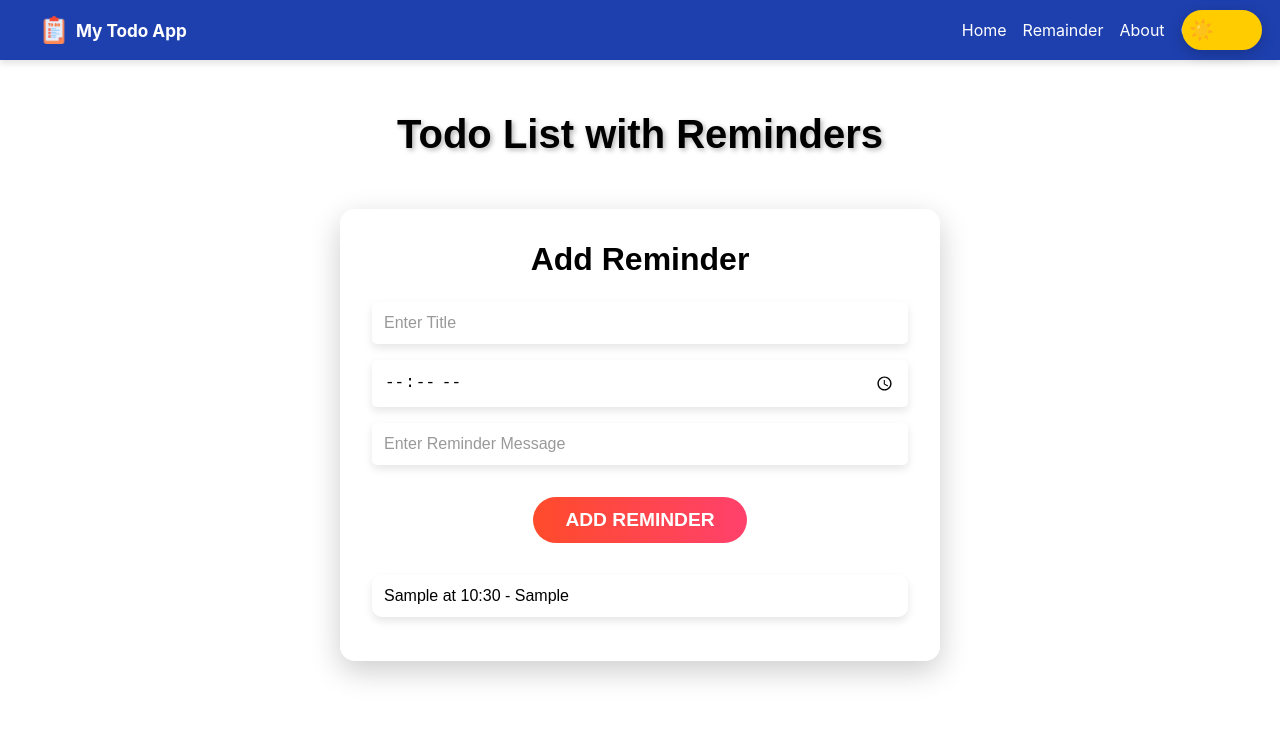
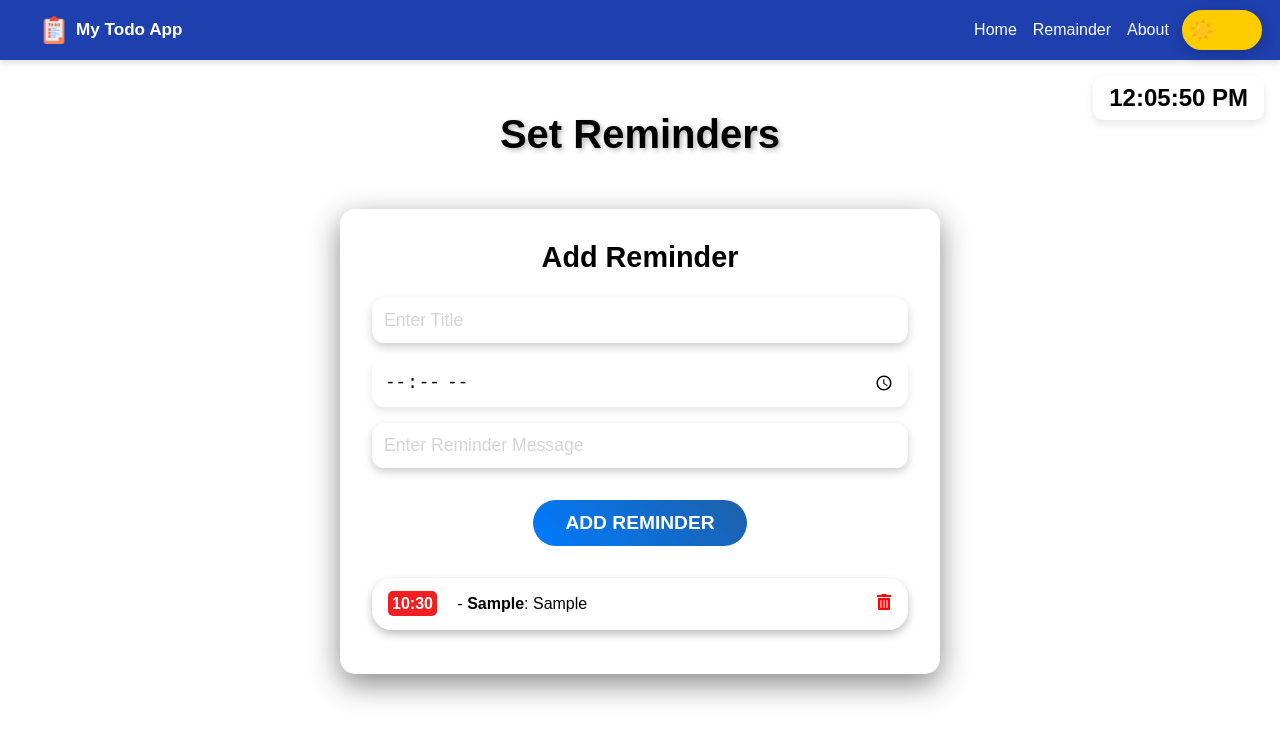
Before and after one commit to UjjwalSaini07/ToDo-List, a React (Create React App) app: page /remainder in a window 1280 px wide. Both pictures are taken after typing "Sample", "10:30", "Sample" into the empty fields and a click on the button "ADD REMINDER". Shown: the top 740 px of the page. Built offline with nearby package versions, Linux system fonts and the light colour scheme.

Commit message:
Update the Remainder Section

```diff
--- a/src/pages/remainder.css
+++ b/src/pages/remainder.css
@@ -1,31 +1,20 @@
-
 * {
   margin: 0;
   padding: 0;
   box-sizing: border-box;
 }
 
-
-  body.light-mode {
-    background: linear-gradient(135deg, #f6d365 0%, #fda085 100%);
-    color: #333;
-    transition: background 0.5s ease, color 0.5s ease;
+body {
+  font-family: "Poppins", sans-serif;
 }
 
-  body.dark-mode {
-    background: linear-gradient(135deg, #1e3c72 0%, #2a5298 100%);
-    color: #f5f5f5;
-    transition: background 0.5s ease, color 0.5s ease;
-  }
-
-
 .App {
-    font-family: 'Poppins', sans-serif;
   display: flex;
   flex-direction: column;
   align-items: center;
   padding: 2rem;
   min-height: 100vh;
+  position: relative;
 }
 
 .App-header {
@@ -39,34 +28,25 @@
   text-shadow: 2px 2px 5px rgba(0, 0, 0, 0.3);
 }
 
-  .mode-toggle-button {
-    background: #ff8a00;
-    background: linear-gradient(to right, #ff8a00, #e52e71);
-    border: none;
-    border-radius: 50px;
-    color: white;
-    cursor: pointer;
-    font-size: 1rem;
-    font-weight: 600;
-    padding: 0.75rem 1.5rem;
-    text-transform: uppercase;
-    transition: transform 0.3s ease, background 0.5s ease;
+.clock {
+  position: absolute;
+  top: 1rem;
+  right: 1rem;
+  padding: 0.5rem 1rem;
+  border-radius: 10px;
+  box-shadow: 0 4px 8px rgba(0, 0, 0, 0.1);
 }
 
-  .mode-toggle-button:hover {
-    transform: scale(1.05);
-  }
-
-  body.dark-mode .mode-toggle-button {
-    background: #4776e6;
-    background: linear-gradient(to right, #4776e6, #8e54e9);
+body.dark-mode .clock {
+  background: rgba(30, 30, 30, 255);
+  color: #f5f5f5;
 }
 
 .reminder-section {
-    background: rgba(255, 255, 255, 0.8);
-    backdrop-filter: blur(10px);
+  background: rgba(255, 255, 255, 0.036);
+  backdrop-filter: blur(8px);
   border-radius: 15px;
-    box-shadow: 0 10px 30px rgba(0, 0, 0, 0.2);
+  box-shadow: 0 10px 30px rgba(0, 0, 0, 0.466);
   padding: 2rem;
   width: 100%;
   max-width: 600px;
@@ -74,30 +54,40 @@
 }
 
 .reminder-section h2 {
-    font-size: 2rem;
+  font-size: 1.8rem;
   margin-bottom: 1.5rem;
 }
 
 .reminder-section input[type="text"],
 .reminder-section input[type="time"] {
   border: none;
-    border-radius: 5px;
+  border-radius: 12px;
   box-shadow: 0 4px 8px rgba(0, 0, 0, 0.1);
-    font-size: 1rem;
+  font-size: 1.1rem;
+  margin-bottom: 1rem;
+  padding: 0.75rem;
+  width: 100%;
+}
+.reminder-section input[placeholder="Enter Title"],
+.reminder-section input[placeholder="Enter Reminder Message"] {
+  border: none;
+  border-radius: 12px;
+  box-shadow: 0 4px 8px rgba(13, 13, 13, 0.2);
+  color: #0b0b0b;
+  font-size: 1.1rem;
   margin-bottom: 1rem;
   padding: 0.75rem;
   width: 100%;
 }
 
 .reminder-section input::placeholder {
-    color: #999;
+  color: #d6d5d5;
 }
 
-  .reminder-section button {
-    background: #ff416c;
-    background: linear-gradient(to right, #ff4b2b, #ff416c);
+.reminder-section .addReminder {
+  background: linear-gradient(45deg, #007bff, #014c9ce2);
   border: none;
-    border-radius: 50px;
+  border-radius: 25px;
   color: white;
   cursor: pointer;
   font-size: 1.2rem;
@@ -116,19 +106,70 @@
   list-style-type: none;
   margin-top: 2rem;
   text-align: left;
+  color: rgb(0, 0, 0);
+  font-size: 2rem;
+  padding: 0;
 }
 
 .reminder-section ul li {
-    background: rgba(255, 255, 255, 0.6);
-    border-radius: 10px;
+  background: rgba(255, 255, 255, 0.803);
+  border-radius: 20px;
   margin-bottom: 0.75rem;
+  padding: 0.25rem;
+  font-size: 1rem;
+  box-shadow: 0 4px 8px rgba(0, 0, 0, 0.264);
+  display: flex;
+  align-items: center;
+  justify-content: space-between;
+}
+
+.reminder-section ul li .reminder-details {
+  flex-grow: 1;
+}
+
+.reminder-section ul li .reminder-time {
+  background: #f11f1f;
+  color: #fff;
+  padding: 0.25rem;
+  margin-left: 12px;
+  border-radius: 5px;
+  margin-right: 1rem;
+  font-weight: bold;
+}
+
+.delete-button {
+  background: transparent;
+  border: none;
+  cursor: pointer;
+  font-size: 1rem;
+  color: #fd0505;
   padding: 0.75rem;
-    font-size: 1rem;
-    box-shadow: 0 4px 8px rgba(0, 0, 0, 0.1);
+  transition: transform 0.3s ease;
+}
+
+.delete-button:hover {
+  transform: scale(2.72);
+}
+
+body.dark-mode {
+  background: #121212;
+  color: #f5f5f5;
+}
+
+body.dark-mode .reminder-section {
+  background: rgba(50, 50, 50, 0.8);
 }
 
 body.dark-mode .reminder-section ul li {
-    background: rgba(50, 50, 50, 0.6);
+  background: rgba(70, 70, 70, 0.6);
+}
+
+body.dark-mode .reminder-section ul li .reminder-time {
+  background: #bb86fc;
+}
+
+body.dark-mode .delete-button {
+  color: #ff002f;
 }
 
 @media (max-width: 768px) {
--- a/src/pages/remainder.js
+++ b/src/pages/remainder.js
@@ -1,24 +1,35 @@
 import React, { useState, useEffect } from 'react';
 import './remainder.css';
+import { FaTrashAlt } from 'react-icons/fa';
+import reminderSound from '../components/assets/reminder-sound.mp3';
 
 function App() {
   const [reminders, setReminders] = useState([]);
   const [title, setTitle] = useState('');
   const [time, setTime] = useState('');
   const [message, setMessage] = useState('');
+  const [currentTime, setCurrentTime] = useState('');
 
   useEffect(() => {
     const interval = setInterval(() => {
-      const currentTime = new Date().toLocaleTimeString([], { hour: '2-digit', minute: '2-digit' });
+      const now = new Date();
+      setCurrentTime(now.toLocaleTimeString([], { hour: '2-digit', minute: '2-digit', second: '2-digit' }));
+
       reminders.forEach(reminder => {
-        if (reminder.time === currentTime) {
+        if (reminder.time === now.toLocaleTimeString([], { hour: '2-digit', minute: '2-digit' })) {
           alert(`Reminder: ${reminder.title}\nMessage: ${reminder.message}`);
+          playSound();
         }
       });
     }, 1000);
 
     return () => clearInterval(interval);
   }, [reminders]);
+
+  const playSound = () => {
+    const audio = new Audio(reminderSound);
+    audio.play().catch(error => console.log('Error playing sound:', error));
+  };
 
   const addReminder = () => {
     if (title && time && message) {
@@ -31,13 +42,21 @@ function App() {
     }
   };
 
+  const deleteReminder = (index) => {
+    const newReminders = reminders.filter((_, i) => i !== index);
+    setReminders(newReminders);
+  };
+
   return (
     <div className="App">
       <header className="App-header">
-        <h1>Todo List with Reminders</h1>
+        <h1>Set Reminders</h1>
       </header>
 
       <main>
+        <div className="clock">
+          <h2>{currentTime}</h2>
+        </div>
         <div className="reminder-section">
           <h2>Add Reminder</h2>
           <input
@@ -57,12 +76,15 @@ function App() {
             value={message}
             onChange={(e) => setMessage(e.target.value)}
           />
-          <button onClick={addReminder}>Add Reminder</button>
+          <button onClick={addReminder} className="addReminder">Add Reminder</button>
 
           <ul>
             {reminders.map((reminder, index) => (
               <li key={index}>
-                {reminder.title} at {reminder.time} - {reminder.message}
+                <div className="reminder-details">
+                  <span className="reminder-time">{reminder.time}</span> - <strong>{reminder.title}</strong>: {reminder.message}
+                </div>
+                <button onClick={() => deleteReminder(index)} className="delete-button"><FaTrashAlt /></button>
               </li>
             ))}
           </ul>
```
Also changed, not shown: 1 other file (tests, documents, lock files or other folders). Lines whose indentation alone changed are shown as unchanged.
